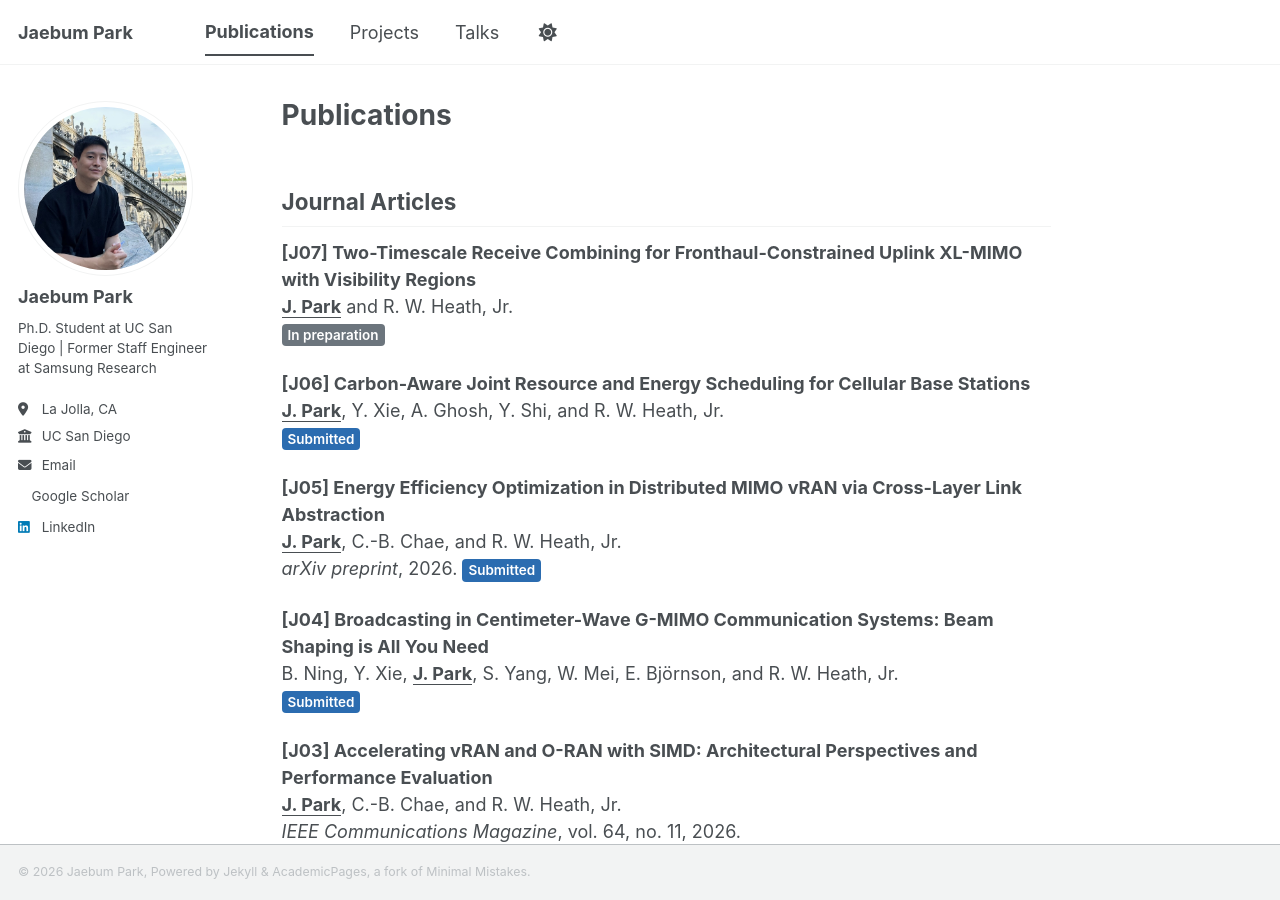
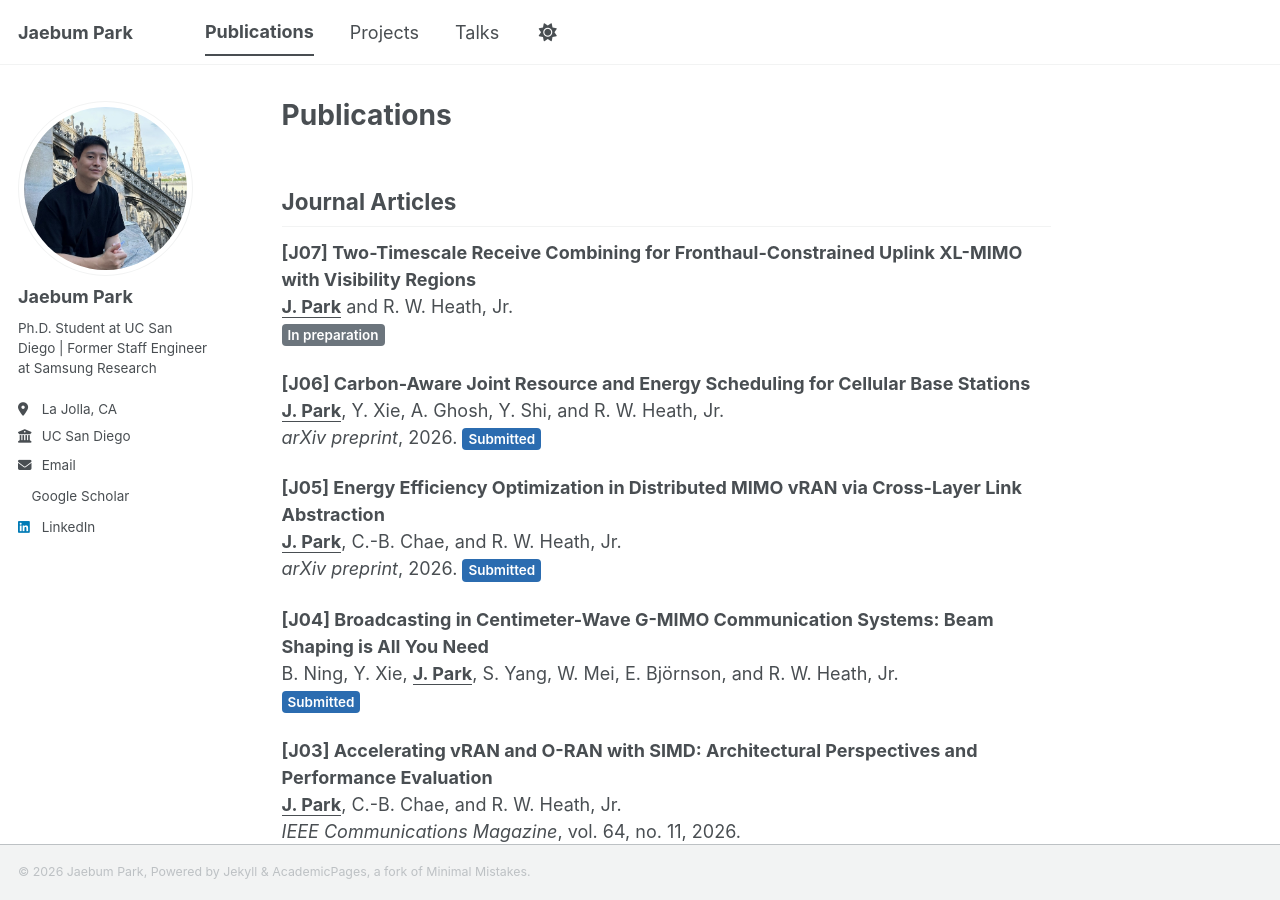
Before and after one commit to jpark-wireless/jpark-wireless.github.io, a Jekyll site: the page built from _pages/publications.md, in a window 1280 px wide and 900 px high. Built offline with Jekyll 4.4.1, drawn with Linux system fonts in a browser that asks for light colours; a style sheet for code colours, icons or effects is not loaded.

Commit message:
Add arXiv preprint
Signed-off-by: Jaebum Park <jaypark8891@gmail.com>

```diff
--- a/_pages/publications.md
+++ b/_pages/publications.md
@@ -12,7 +12,7 @@ author_profile: true
 
 <b>\[J06\] Carbon-Aware Joint Resource and Energy Scheduling for Cellular Base Stations</b> <br>
 <b><u>J. Park</u></b>, Y. Xie, A. Ghosh, Y. Shi, and R. W. Heath, Jr. <br>
-<span class="pub-badge submitted">Submitted</span>
+<i>arXiv preprint</i>, 2026. <span class="pub-badge submitted">Submitted</span>
 
 <b>\[J05\] Energy Efficiency Optimization in Distributed MIMO vRAN via Cross-Layer Link Abstraction</b> <br>
 <b><u>J. Park</u></b>, C.-B. Chae, and R. W. Heath, Jr. <br>
```
